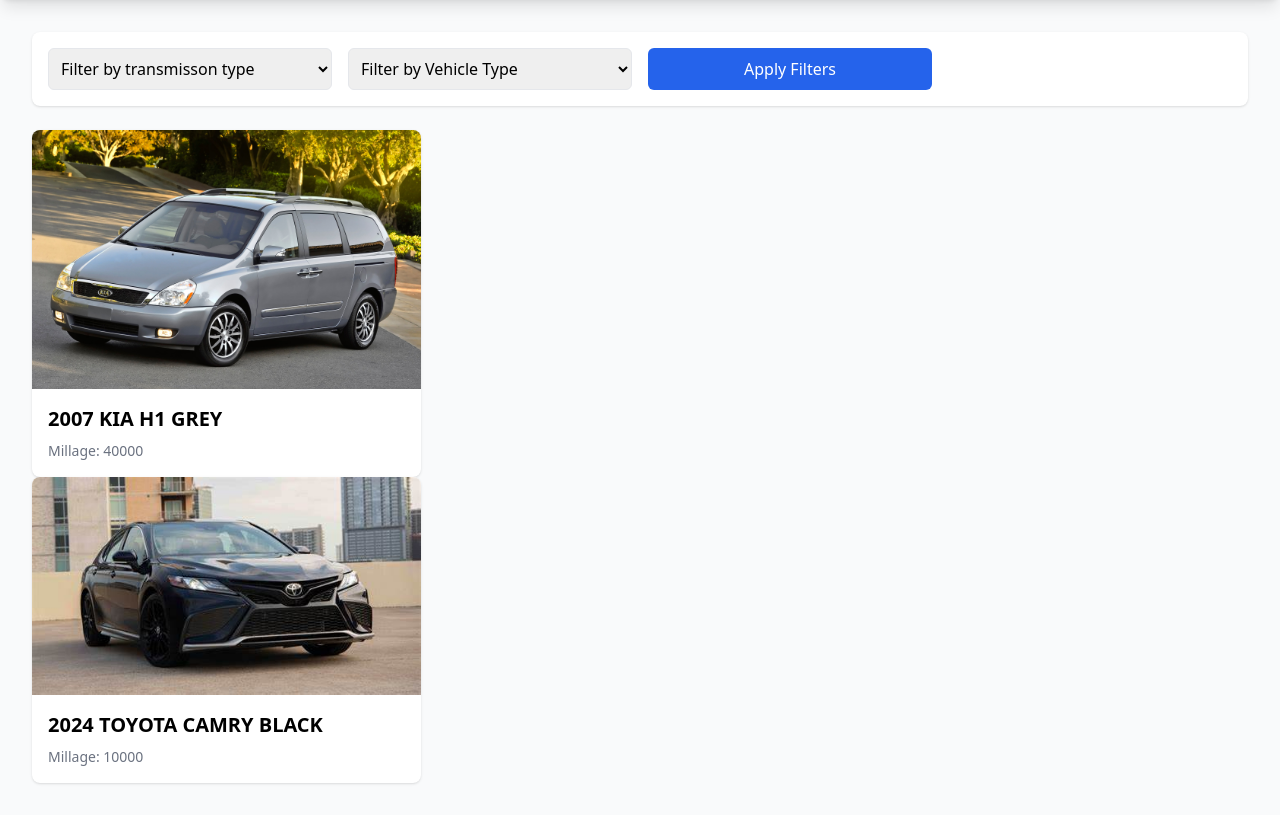
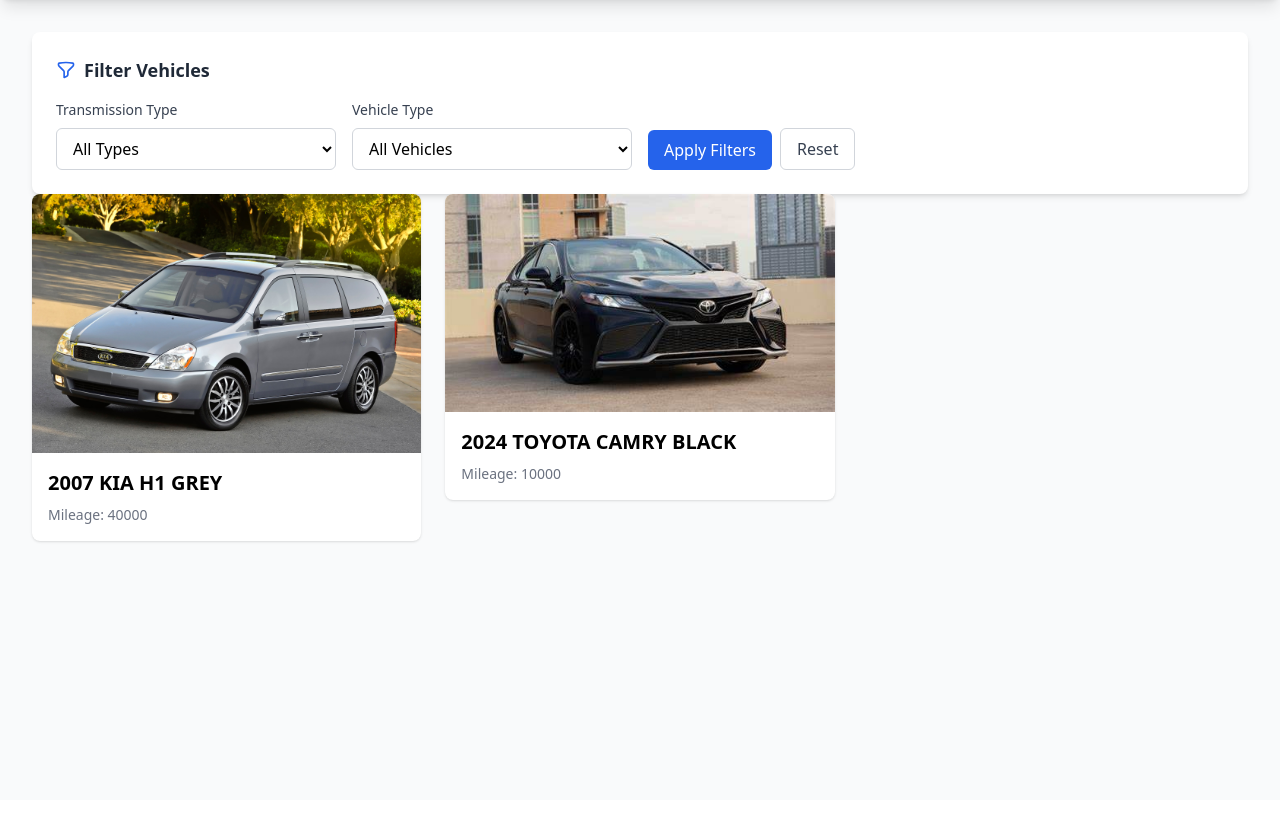
Before and after one commit to emekadefirst/AutoLease, a Django app: page /home in a window 1280 px wide. Shown: the part 64-879 px from the top of the page. After the commit the page ends 607 px from the top, so only its background shows below. Run offline with Django 5.2, Linux system fonts and the light colour scheme; data comes from the database, SQL or seed files in the repository; both versions use the stored data as it was after the commit; some libraries are stand-ins or nearby versions.

Commit message:
24/02/2025

```diff
--- a/main/leaseapp/urls.py
+++ b/main/leaseapp/urls.py
@@ -6,6 +6,8 @@ urlpatterns = [
     path("", views.main, name="Landing page"),
     path("home", views.home, name="Home page"),
     path("detail/<int:id>", views.detail, name="detail page"),
-    path("filter", views.vehicle_filter, name="filter")
-
+    path("filter", views.vehicle_filter, name="filter"),
+    path("login", views.login_view, name="login"),
+    path("signup", views.signup, name="signup"),
+    path('logout', views.logout_user, name="logout"),
 ]
--- a/main/leaseapp/views.py
+++ b/main/leaseapp/views.py
@@ -1,5 +1,8 @@
 from django.shortcuts import render, get_object_or_404, redirect
 from .models import Vehicle, EngineType, VehicleType
+from django.contrib.auth.models import User
+from django.contrib.auth import authenticate, logout
+from django.contrib.auth import login as auth_login
 
 # Create your views here.
 def main(request):
@@ -21,19 +24,56 @@ def home(request):
     return render(request, 'index.html', {"vehicles": vehicles, "engintype": engintype, "vehicletype": vehicletype})
 
 
+from django.shortcuts import render
+from .models import Vehicle, EngineType, VehicleType  # Import missing models
+
+
 def vehicle_filter(request):
-    etype = request.GET.get('etype')
-    type = request.GET.get('type')
-    year = request.GET.get('year')
-    brand = request.GET.get('brand')
-    filters = {}
+    etype = request.GET.get("etype")
+    vtype = request.GET.get("type")
+
+    vehicles = Vehicle.objects.all()
+
     if etype:
-        filters["engine_type"] = etype
-    if type:
-        filters["typevehicle_type"] = type
-    if year:
-        filters["year"] = year
-    if brand:
-        filters["brand"] = year
-    vehicles = Vehicle.objects.filter(**filters)
-    return render(request, 'index.html', {'vehicle': vehicles})
+        vehicles = vehicles.filter(engine_type__name=etype)
+    if vtype:
+        vehicles = vehicles.filter(vehicle_type__name=vtype)
+    engintype = EngineType.objects.all()
+    vehicletype = VehicleType.objects.all()
+
+    return render(
+        request,
+        "index.html",
+        {"vehicles": vehicles, "engintype": engintype, "vehicletype": vehicletype},
+    )
+
+def login_view(request):
+    if request.method == 'POST':
+        username = request.POST["username"]
+        password = request.POST["password"]
+        user = authenticate(username=username, password=password)
+        if user is not None:
+            auth_login(request, user)
+            return redirect("Home page")
+        else:
+            return redirect("login")
+    return render(request, 'login.html')
+
+def signup(request):
+    if request.method == 'POST':
+        username = request.POST['username']
+        email = request.POST['email']
+        password1 = request.POST['password1']
+        password2 = request.POST['password2']
+        if password1 == password2:
+            user = User.objects.create(username=username, email=email)
+            user.set_password(password1)
+            user.save()
+            auth_login(request, user)
+            return redirect("/home")
+    return render(request, 'signup.html')
+
+
+def logout_user(request):
+    logout(request)
+    return redirect("/login")
--- a/main/templates/base.html
+++ b/main/templates/base.html
@@ -50,7 +50,10 @@
                     <a href="#" onclick="showPage('listPage')" class="text-gray-700 hover:text-blue-600">Browse Cars</a>
                     <a href="#" class="text-gray-700 hover:text-blue-600">How It Works</a>
                     <a href="#" class="text-gray-700 hover:text-blue-600">Contact</a>
-                    <a href="#" class="bg-blue-600 text-white px-4 py-2 rounded-md hover:bg-blue-700">Sign In</a>
+                    {% if user.is_authenticated %}
+                     <a href="{% url 'logout' %}" class="text-gray-700 hover:text-blue-600">Logout</a>
+                        {% else %} <a href="/login" class="bg-blue-600 text-white px-4 py-2 rounded-md hover:bg-blue-700">Sign In</a>
+                    {% endif %}
                 </div>
             </div>
         </div>
--- a/main/templates/index.html
+++ b/main/templates/index.html
@@ -1,48 +1,84 @@
 {% extends 'base.html' %}
 
 {% block content %}
-
 <!-- Car Listing Page -->
 <div id="listPage" class="page bg-gray-50 min-h-screen">
     <div class="max-w-7xl mx-auto py-8 px-4 sm:px-6 lg:px-8">
         <!-- Filters -->
-        <div class="bg-white p-4 rounded-lg shadow mb-6">
-            <div class="grid grid-cols-1 md:grid-cols-4 gap-4">
-                <select class="border rounded-md p-2">
-                    <option>Filter by transmisson type</option>
+<div class="bg-white p-6 rounded-lg shadow-md">
+    <div class="flex items-center gap-2 mb-4">
+        <svg xmlns="http://www.w3.org/2000/svg" class="w-5 h-5 text-blue-600" viewBox="0 0 24 24" fill="none"
+            stroke="currentColor" stroke-width="2">
+            <path stroke-linecap="round" stroke-linejoin="round"
+                d="M12 3c2.755 0 5.455.232 8.083.678.533.09.917.556.917 1.096v1.044a2.25 2.25 0 01-.659 1.591l-5.432 5.432a2.25 2.25 0 00-.659 1.591v2.927a2.25 2.25 0 01-1.244 2.013L9.75 21v-6.568a2.25 2.25 0 00-.659-1.591L3.659 7.409A2.25 2.25 0 013 5.818V4.774c0-.54.384-1.006.917-1.096A48.32 48.32 0 0112 3z" />
+        </svg>
+        <h2 class="text-lg font-semibold text-gray-800">Filter Vehicles</h2>
+    </div>
+
+    <form method="GET" action="{% url 'filter' %}" class="space-y-4">
+        <div class="grid grid-cols-1 md:grid-cols-2 lg:grid-cols-4 gap-4">
+            <div class="space-y-2">
+                <label class="block text-sm font-medium text-gray-700">
+                    Transmission Type
+                </label>
+                <select name="etype"
+                    class="w-full border border-gray-300 rounded-md px-3 py-2 bg-white focus:outline-none focus:ring-2 focus:ring-blue-500 focus:border-blue-500">
+                    <option value="">All Types</option>
                     {% for engine in engintype %}
-                    <option>{{ engine.name }}</option>
+                    <option value="{{ engine.name }}">{{ engine.name }}</option>
                     {% endfor %}
                 </select>
-                <select class="border rounded-md p-2">
-                    <option>Filter by Vehicle Type</option>
+            </div>
+
+            <div class="space-y-2">
+                <label class="block text-sm font-medium text-gray-700">
+                    Vehicle Type
+                </label>
+                <select name="type"
+                    class="w-full border border-gray-300 rounded-md px-3 py-2 bg-white focus:outline-none focus:ring-2 focus:ring-blue-500 focus:border-blue-500">
+                    <option value="">All Vehicles</option>
                     {% for vehicle_type in vehicletype %}
-                    <option>{{ vehicle_type.name }}</option>
+                    <option value="{{ vehicle_type.name }}">{{ vehicle_type.name }}</option>
                     {% endfor %}
                 </select>
-                <button class="bg-blue-600 text-white rounded-md hover:bg-blue-700">Apply Filters</button>
             </div>
+
+            <div class="flex items-end space-x-2 md:col-span-2">
+                <button type="submit"
+                    class="px-4 py-2 bg-blue-600 text-white rounded-md hover:bg-blue-700 focus:outline-none focus:ring-2 focus:ring-blue-500 focus:ring-offset-2 transition-colors">
+                    Apply Filters
+                </button>
+                <a href="{% url 'Home page' %}">
+                <button type="reset"
+                    class="px-4 py-2 border border-gray-300 text-gray-700 rounded-md hover:bg-gray-50 focus:outline-none focus:ring-2 focus:ring-gray-500 focus:ring-offset-2 transition-colors">
+                    Reset
+                </button>
+                </a>
+            </div>
+        </div>
+    </form>
 </div>
 
         <!-- Car Grid -->
-         {% for vehicle in vehicles%}
+        <div class="grid grid-cols-1 md:grid-cols-3 gap-6">
+            {% for vehicle in vehicles %}
             <a href="detail/{{ vehicle.id }}">
-        <div class="grid grid-cols-1 md:grid-cols-3 gap-6">
-            <!-- Car Card 1 -->
                 <div class="bg-white rounded-lg shadow overflow-hidden cursor-pointer">
                     <img src="{{ vehicle.image.url }}" alt="Car" class="w-full object-cover" />
                     <div class="p-4">
-                    <h3 class="text-xl font-semibold">{{ vehicle.year }} {{ vehicle.brand }} {{ vehicle.model }} {{ vehicle.color }} </h3>
+                        <h3 class="text-xl font-semibold">
+                            {{ vehicle.year }} {{ vehicle.brand }} {{ vehicle.model }} {{ vehicle.color }}
+                        </h3>
                         <div class="mt-2 flex justify-between text-sm text-gray-500">
-                        <span>Millage: {{ vehicle.millage }}</span>
+                            <span>Mileage: {{ vehicle.millage }}</span>
                         </div>
                     </div>
                 </div>
-            <!-- More car cards... -->
-        </div>
             </a>
+            {% empty %}
+            <p class="text-gray-500">No vehicles match your criteria.</p>
             {% endfor %}
         </div>
     </div>
-
+</div>
 {% endblock %}
--- a/main/templates/landing.html
+++ b/main/templates/landing.html
@@ -122,7 +122,7 @@
         </div>
     </nav>
     <!-- Hero Section -->
-    <div class="relative min-h-screen flex items-center">
+    <div class="relative min-h-screen f0lex items-center">
         <div class="max-w-7xl mx-auto px-4 sm:px-6 lg:px-8 py-32">
             <div class="lg:grid lg:grid-cols-2 lg:gap-8 lg:items-center">
                 <div class="relative z-10">
@@ -135,7 +135,7 @@
                         designed for the modern driver.
                     </p>
                     <div class="mt-10 flex space-x-4">
-                        <a href="#"
+                        <a href="/home"
                             class="bg-blue-600 text-white px-8 py-4 rounded-full text-lg font-semibold hover:bg-blue-700 transition-all transform hover:scale-105">
                             Explore Cars
                         </a>
```
Also changed, not shown: main/templates/login.html (added, +64 -0 lines), main/templates/signup.html (added, +81 -0 lines), main/db.sqlite3, main/media/Car_Profile/kia.jfif (added). Lines whose indentation alone changed are shown as unchanged.
